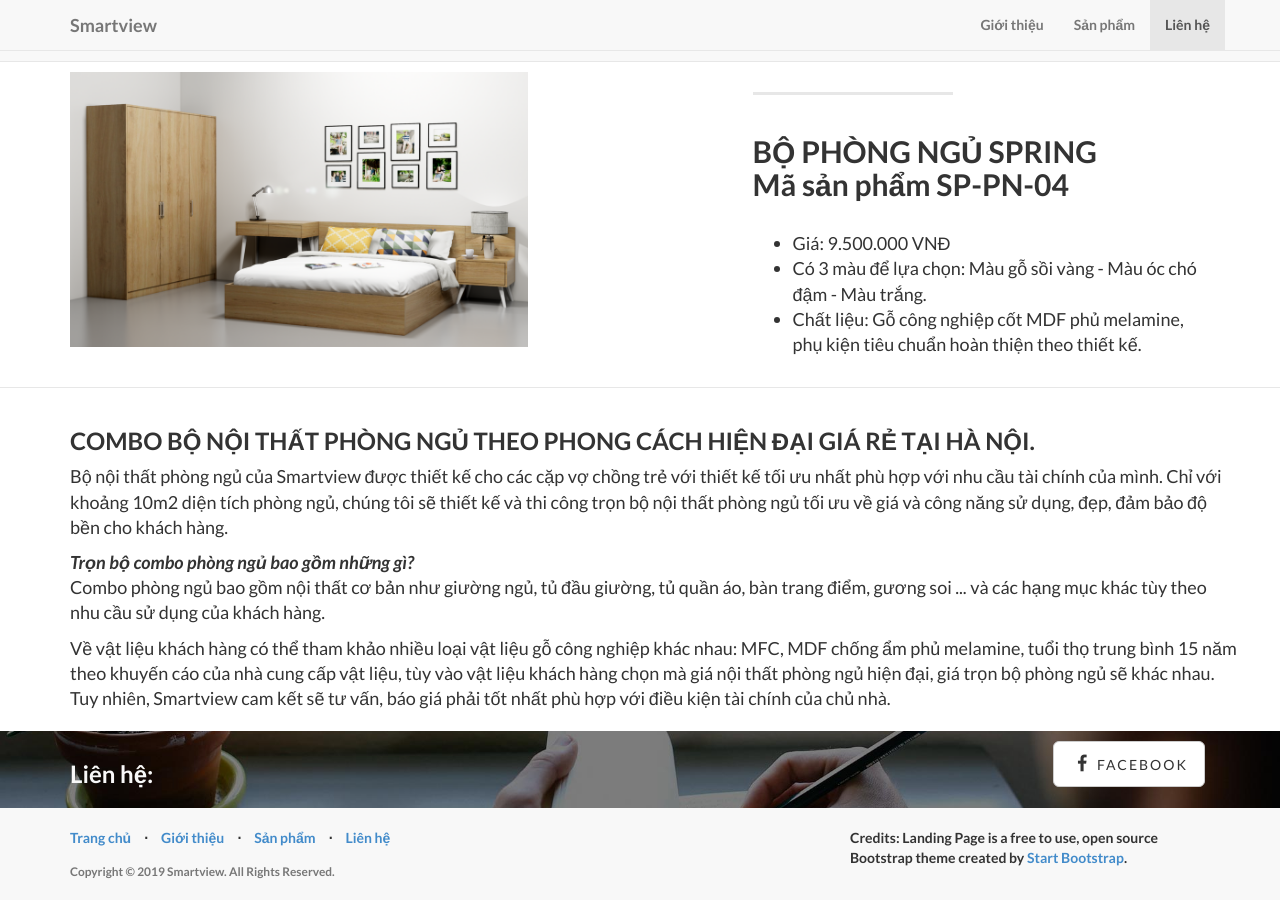
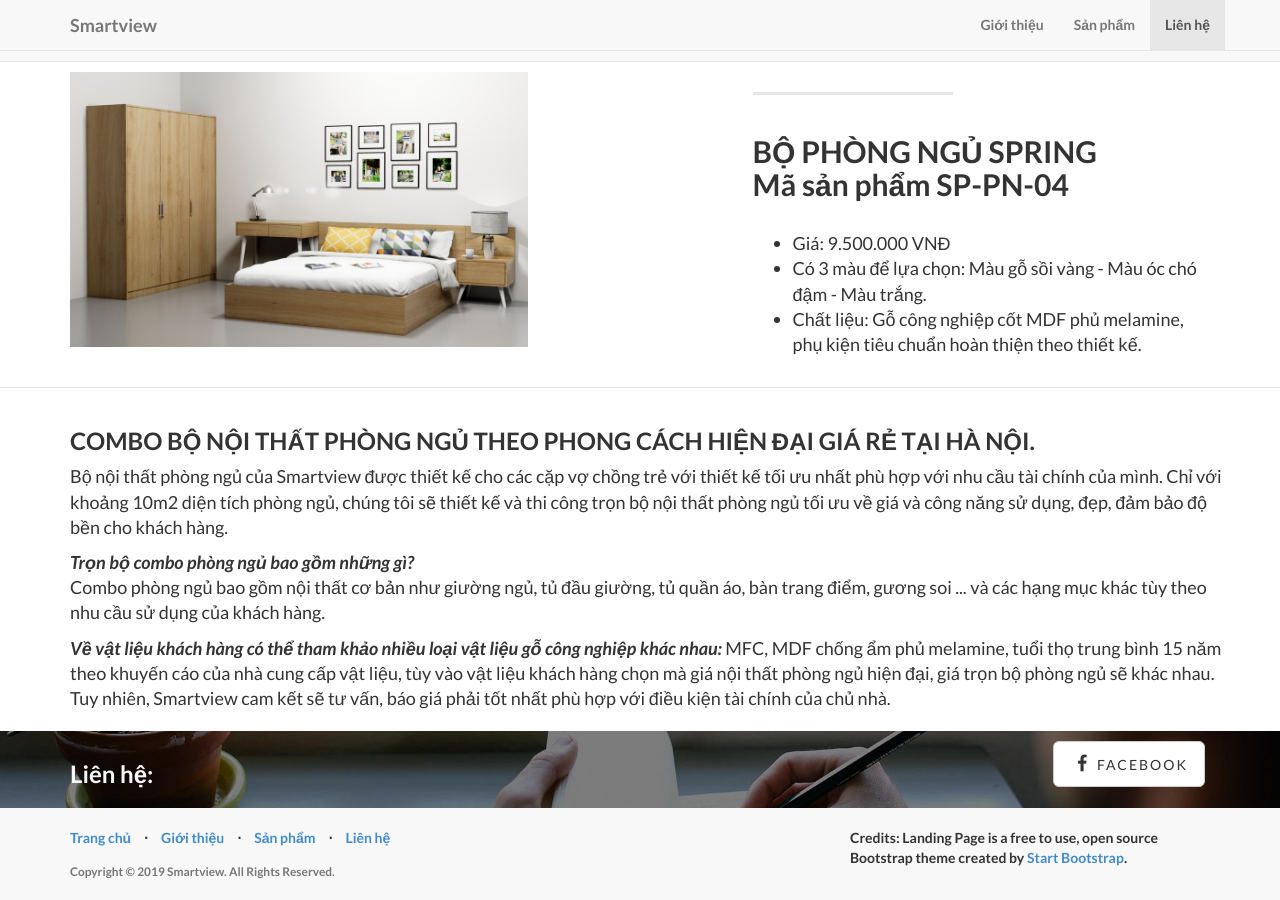
Before and after one commit to haithao/test, a Jekyll site: the page built from index.html, in a window 1280 px wide and 900 px high, scrolled down 1746 px. Built offline with Jekyll 4.4.1, drawn with Linux system fonts in a browser that asks for light colours; nearby versions of some CDN libraries; library files that are not in the unit come from our copies.

```diff
--- a/_includes/about.html
+++ b/_includes/about.html
@@ -12,7 +12,7 @@
 <p><strong><em>Trọn bộ combo phòng ngủ bao gồm những gì?</strong></em><br>
 Combo phòng ngủ bao gồm nội thất cơ bản như giường ngủ, tủ đầu giường, tủ quần áo, bàn trang điểm, gương soi ... và các hạng mục khác tùy theo nhu cầu sử dụng của khách hàng.</p>
 
-<p>Về vật liệu khách hàng có thể tham khảo nhiều loại vật liệu gỗ công nghiệp khác nhau: MFC, MDF chống ẩm phủ melamine, tuổi thọ trung bình 15 năm theo khuyến cáo của nhà cung cấp vật liệu, tùy vào vật liệu khách hàng chọn mà giá nội thất phòng ngủ hiện đại, giá trọn bộ phòng ngủ sẽ khác nhau. Tuy nhiên, Smartview cam kết sẽ tư vấn, báo giá phải tốt nhất phù hợp với điều kiện tài chính của chủ nhà.</p>
+<p><strong><em>Về vật liệu khách hàng có thể tham khảo nhiều loại vật liệu gỗ công nghiệp khác nhau:</strong></em> MFC, MDF chống ẩm phủ melamine, tuổi thọ trung bình 15 năm theo khuyến cáo của nhà cung cấp vật liệu, tùy vào vật liệu khách hàng chọn mà giá nội thất phòng ngủ hiện đại, giá trọn bộ phòng ngủ sẽ khác nhau. Tuy nhiên, Smartview cam kết sẽ tư vấn, báo giá phải tốt nhất phù hợp với điều kiện tài chính của chủ nhà.</p>
 </div>
 			<!-- </div> -->
         </div>
```
